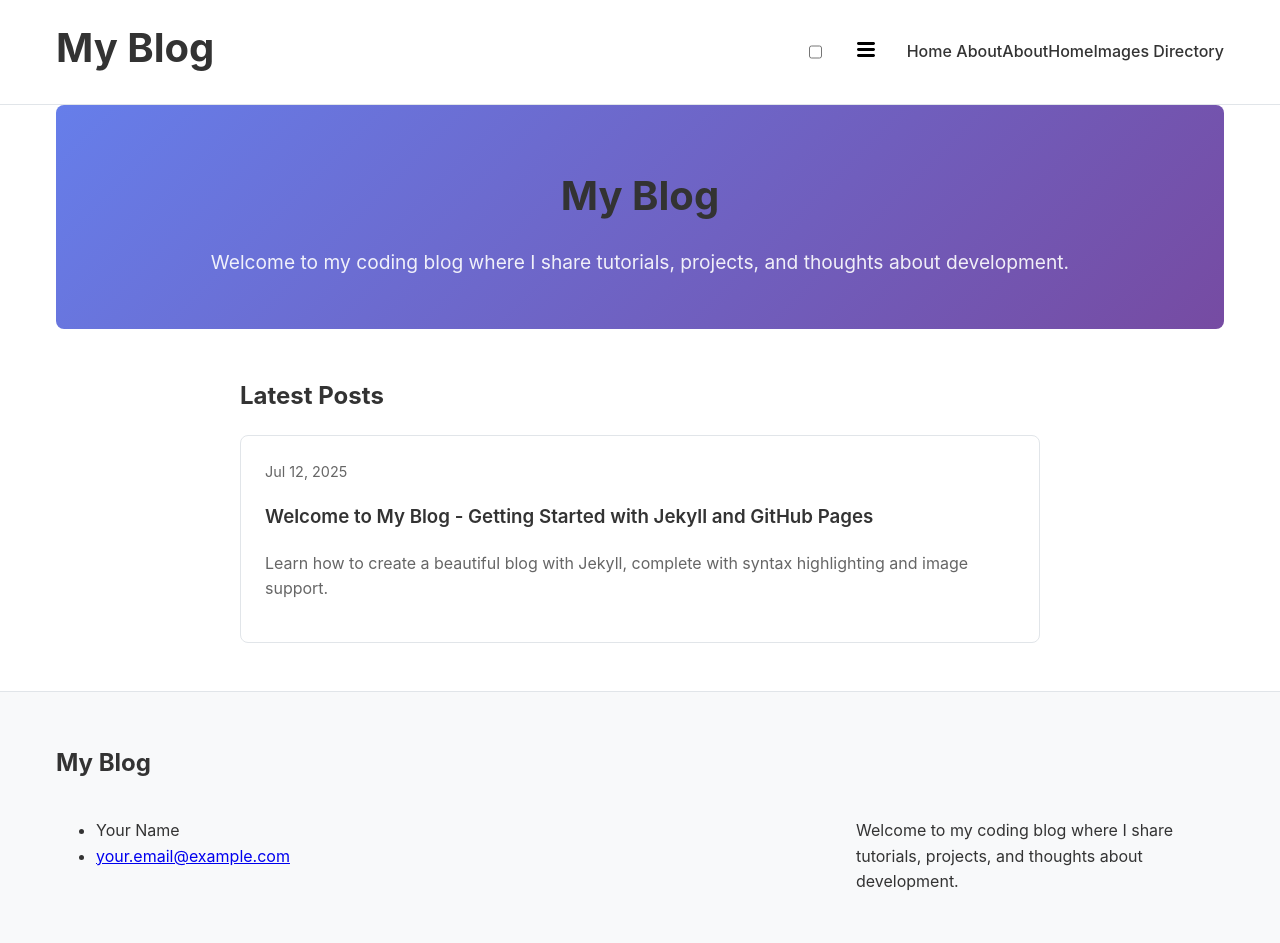
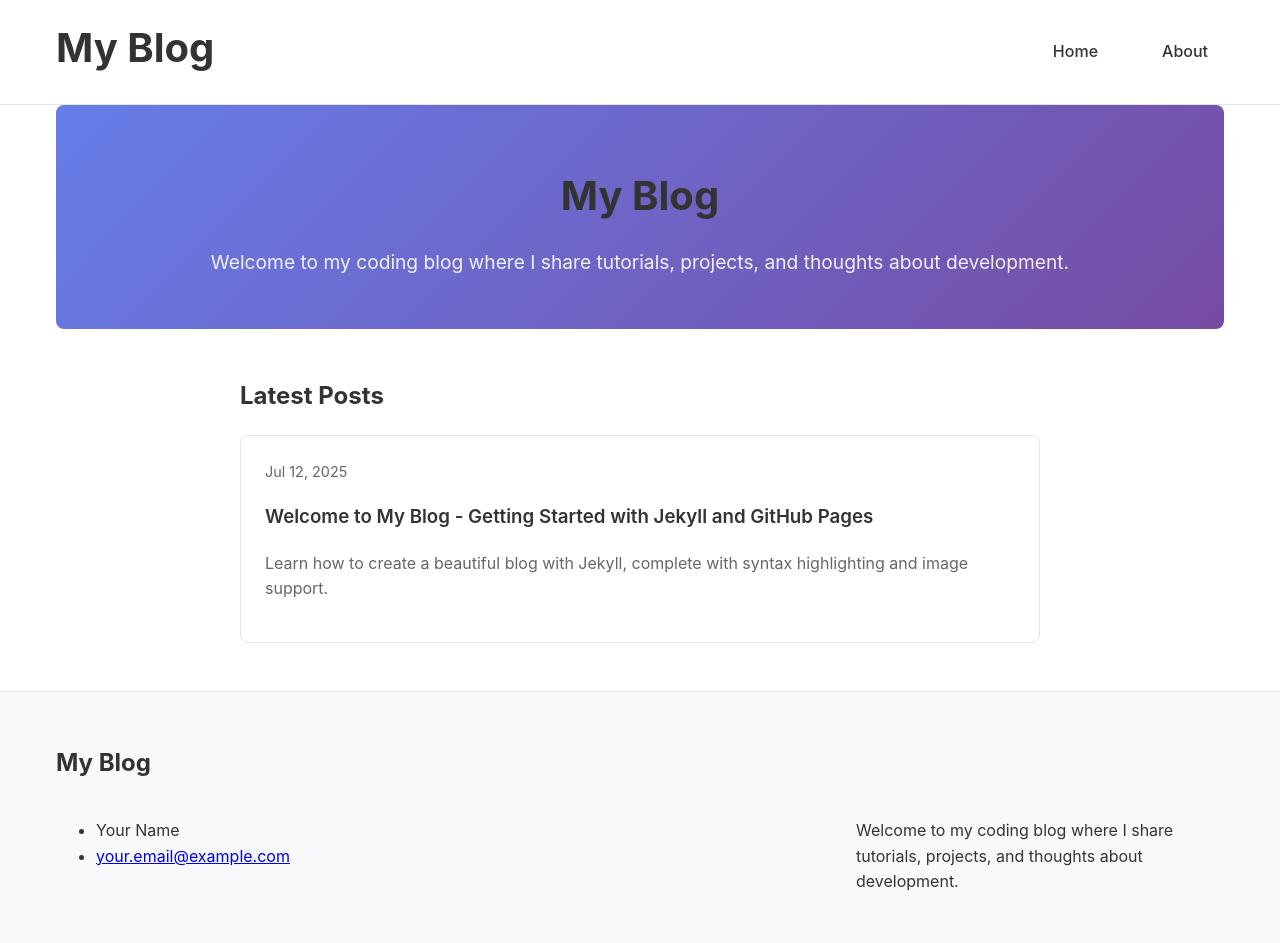
Before and after one commit to timsonner/timsonner.github.io, a Jekyll site: the page built from index.html, in a window 1280 px wide. Built offline with Jekyll 4.4.1, drawn with Linux system fonts in a browser that asks for light colours.

Commit message:
fix header spacing and duplicates

```diff
--- a/_includes/header.html
+++ b/_includes/header.html
@@ -1,32 +1,13 @@
 <header class="site-header" role="banner">
 
   <div class="wrapper">
-    {%- assign default_paths = site.pages | map: "path" -%}
-    {%- assign page_paths = site.header_pages | default: default_paths -%}
     <a class="site-title" rel="author" href="{{ "/" | relative_url }}">{{ site.title | escape }}</a>
 
-    {%- if page_paths -%}
     <nav class="site-nav">
-        <input type="checkbox" id="nav-trigger" class="nav-trigger" />
-        <label for="nav-trigger">
-          <span class="menu-icon">
-            <svg viewBox="0 0 18 15" width="18px" height="15px">
-              <path d="M18,1.484c0,0.82-0.665,1.484-1.484,1.484H1.484C0.665,2.969,0,2.304,0,1.484l0,0C0,0.665,0.665,0,1.484,0 h15.032C17.335,0,18,0.665,18,1.484L18,1.484z M18,7.516C18,8.335,17.335,9,16.516,9H1.484C0.665,9,0,8.335,0,7.516l0,0 c0-0.82,0.665-1.484,1.484-1.484h15.032C17.335,6.031,18,6.696,18,7.516L18,7.516z M18,13.484C18,14.304,17.335,14.969,16.516,14.969H1.484 C0.665,14.969,0,14.304,0,13.484l0,0c0-0.82,0.665-1.483,1.484-1.483h15.032C17.335,12.001,18,12.665,18,13.484L18,13.484z"/>
-            </svg>
-          </span>
-        </label>
-
       <div class="trigger">
         <a class="page-link" href="{{ "/" | relative_url }}">Home</a>
         <a class="page-link" href="{{ "/about/" | relative_url }}">About</a>
-          {%- for path in page_paths -%}
-            {%- assign my_page = site.pages | where: "path", path | first -%}
-            {%- if my_page.title -%}
-            <a class="page-link" href="{{ my_page.url | relative_url }}">{{ my_page.title | escape }}</a>
-            {%- endif -%}
-          {%- endfor -%}
       </div>
     </nav>
-    {%- endif -%}
   </div>
 </header>
--- a/assets/main.scss
+++ b/assets/main.scss
@@ -40,19 +40,24 @@
   text-decoration: none;
 }
 
-.site-nav {
+.site-nav .trigger {
   display: flex;
   gap: 2rem;
+  align-items: center;
 }
 
 .page-link {
   color: #333;
   text-decoration: none;
   font-weight: 500;
+  padding: 0.5rem 1rem;
+  border-radius: 4px;
+  transition: all 0.3s ease;
 }
 
 .page-link:hover {
   color: #667eea;
+  background-color: #f8f9fa;
 }
 
 /* Footer styles */
```
Lines whose indentation alone changed are shown as unchanged.
